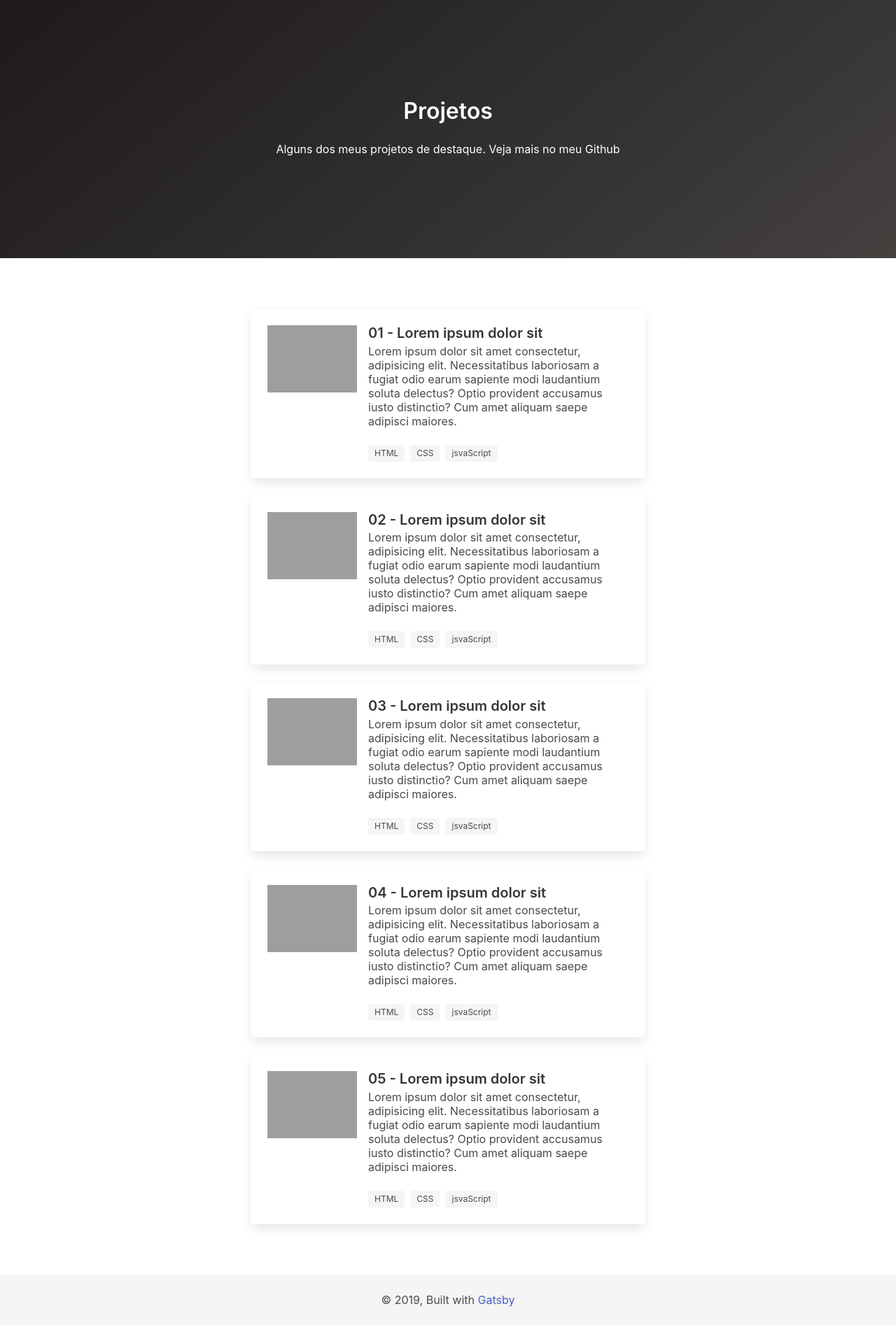
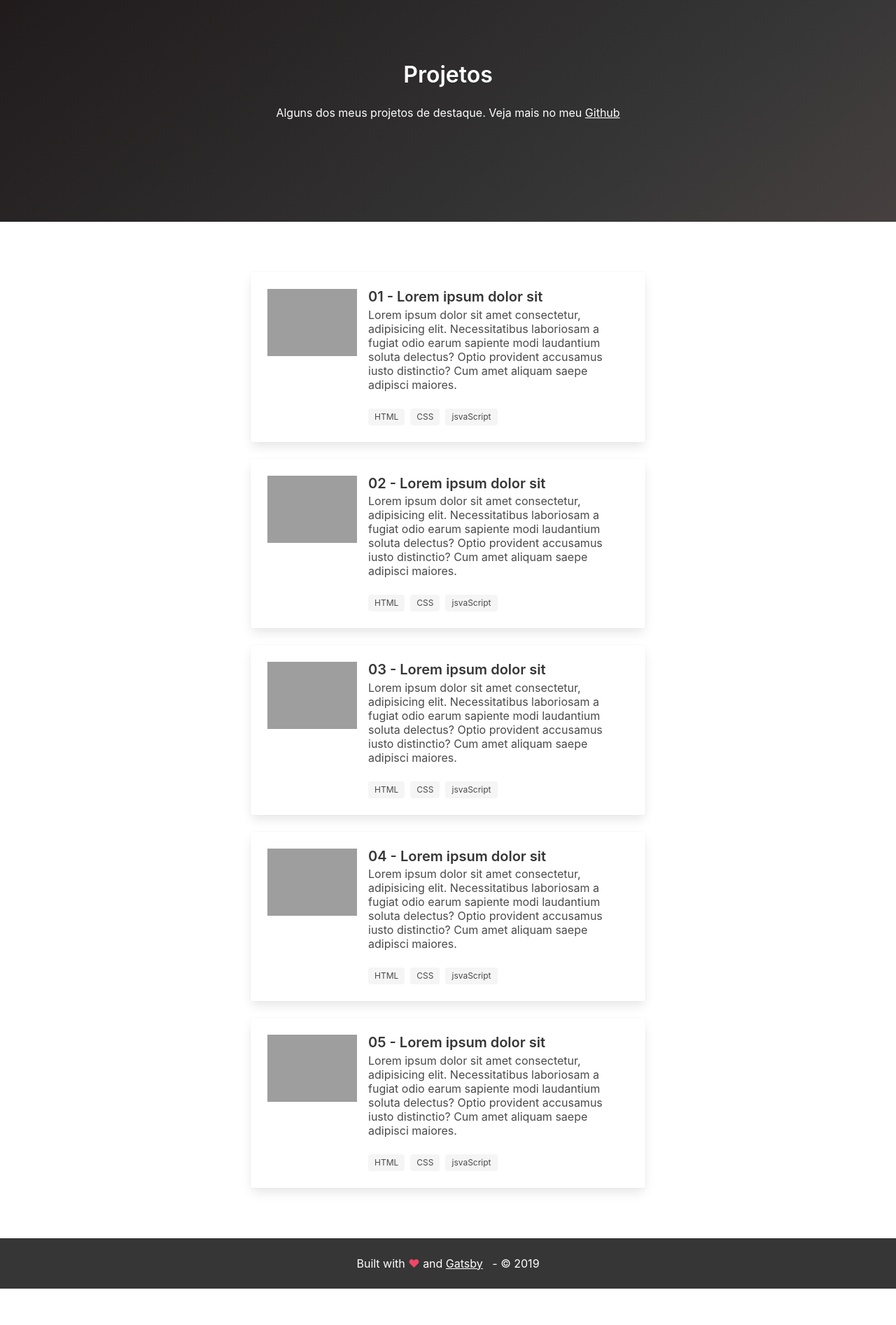
Before and after one commit to DouglasAmarelo/portfolio, a Gatsby site: page /projetos in a window 1280 px wide. Shown: the part 55-1949 px from the top of the page at 70% size. After the commit the page ends 1897 px from the top, so only its background shows below. Built offline with nearby package versions, Linux system fonts and the light colour scheme; Gatsby itself is replaced by a stand-in of ours; grey boxes are pictures that could not be loaded.

Commit message:
Projeto quase finalizado, mas pronto para prod

```diff
--- a/src/components/footer.js
+++ b/src/components/footer.js
@@ -2,16 +2,44 @@ import React from 'react';
 
 const Footer = () => (
 	<footer
-		className="hero"
+		className="hero is-dark"
 		style={{
-			background: '#f5f5f5',
-			padding: '1.5rem 1.5rem'
+			padding: '1.5rem 0'
 		}}
 	>
-		<div className="has-shadow"></div>
-		<div className="content has-text-centered">
+		<div className="has-text-centered">
 			<p>
-				© {new Date().getFullYear()}, Built with <a href="https://www.gatsbyjs.org">Gatsby</a>
+				Built with&nbsp;
+
+				<span className="has-text-danger" role="img" aria-label="amor">❤</span> and&nbsp;
+
+				<a
+					style={{
+						textDecoration: 'underline'
+					}}
+					href="https://www.gatsbyjs.org"
+					title="Gatsby"
+					target="_blank"
+					rel="noopener noreferrer"
+				>
+					Gatsby
+				</a>&nbsp;
+
+				{/* and hosted by&nbsp;
+
+				<a
+					style={{
+						textDecoration: 'underline'
+					}}
+					href="https://www.netlify.com/"
+					title="Netlify"
+					target="_blank"
+					rel="noopener noreferrer"
+				>
+					Netlify
+				</a> */}
+
+				&nbsp; - &copy; {new Date().getFullYear()}
 			</p>
 		</div>
 	</footer>
--- a/src/components/header.js
+++ b/src/components/header.js
@@ -6,6 +6,7 @@ const navbarlinks = [
 	{ title: 'Home', link: '/' },
 	{ title: 'Projetos', link: '/projetos' },
 	{ title: 'Posts', link: '/posts' },
+	{ title: 'Stack', link: '/stack' },
 ];
 
 class Header extends Component {
--- a/src/components/layout.js
+++ b/src/components/layout.js
@@ -3,7 +3,7 @@ import PropTypes from 'prop-types'
 import { StaticQuery, graphql } from 'gatsby'
 import Helmet from 'react-helmet';
 
-import Header from './header'
+// import Header from './header'
 // import './layout.css'
 import '../styles/index.scss'
 import Footer from './footer';
@@ -38,7 +38,7 @@ const Layout = ({ children }) => (
 					<link rel="stylesheet" href="https://use.fontawesome.com/releases/v5.7.0/css/brands.css" integrity="sha384-BKw0P+CQz9xmby+uplDwp82Py8x1xtYPK3ORn/ZSoe6Dk3ETP59WCDnX+fI1XCKK" crossorigin="anonymous" />
 					<link rel="stylesheet" href="https://use.fontawesome.com/releases/v5.7.0/css/fontawesome.css" integrity="sha384-4aon80D8rXCGx9ayDt85LbyUHeMWd3UiBaWliBlJ53yzm9hqN21A+o1pqoyK04h+" crossorigin="anonymous" />
 				</Helmet>
-				<Header siteTitle={data.site.siteMetadata.title} />
+				{/* <Header siteTitle={data.site.siteMetadata.title} /> */}
 
 				<div>
 					{children}
--- a/src/pages/index.js
+++ b/src/pages/index.js
@@ -1,5 +1,5 @@
 import React from 'react';
-import { Link } from 'gatsby';
+// import { Link } from 'gatsby';
 import Layout from '../components/layout';
 import profileImage from '../assets/douglas-lopes-front-end-developer.jpg';
 
@@ -60,7 +60,7 @@ const IndexPage = (data) => (
 				<p>Nos projetos que participei, consegui usar e aprender tecnologias como Sass, Less, Bootstrap, JavaScript, Dust, React e jQuery. Grunt, Gulp e Webpack para automação dos processos de desenvolvimento. Para versionamento dos projetos já trabalhei com TortoiseSVN e Github.</p>
 				<p>Tudo isso com códigos semânticos, modulares, performáticos, dentro das especificações da W3C e otimizados para SEO.</p>
 
-				<p>Veja meus <Link to="/projetos">projetos pessoais</Link></p>
+				{/* <p>Veja meus <Link to="/projetos">projetos pessoais</Link></p> */}
 			</div>
 		</section>
 	</Layout>
--- a/src/pages/projetos.js
+++ b/src/pages/projetos.js
@@ -46,7 +46,19 @@ const SecondPage = () => (
 			<div className="hero-body">
 				<div className="container has-text-centered">
 					<h1 className="title">Projetos</h1>
-					<p className="content">Alguns dos meus projetos de destaque. Veja mais no meu <a href="https://github.com/DouglasAmarelo" target="_blank" rel="noopener noreferrer">Github</a></p>
+					<p className="content">
+						Alguns dos meus projetos de destaque. Veja mais no meu&nbsp;
+						<a
+							style={{
+								textDecoration: 'underline'
+							}}
+							href="https://github.com/DouglasAmarelo"
+							target="_blank"
+							rel="noopener noreferrer"
+						>
+							Github
+						</a>
+					</p>
 				</div>
 			</div>
 		</section>
```
Also changed, not shown: src/pages/stack.js (added, +53 -0 lines), src/styles/index.scss (line endings or trailing spaces).
